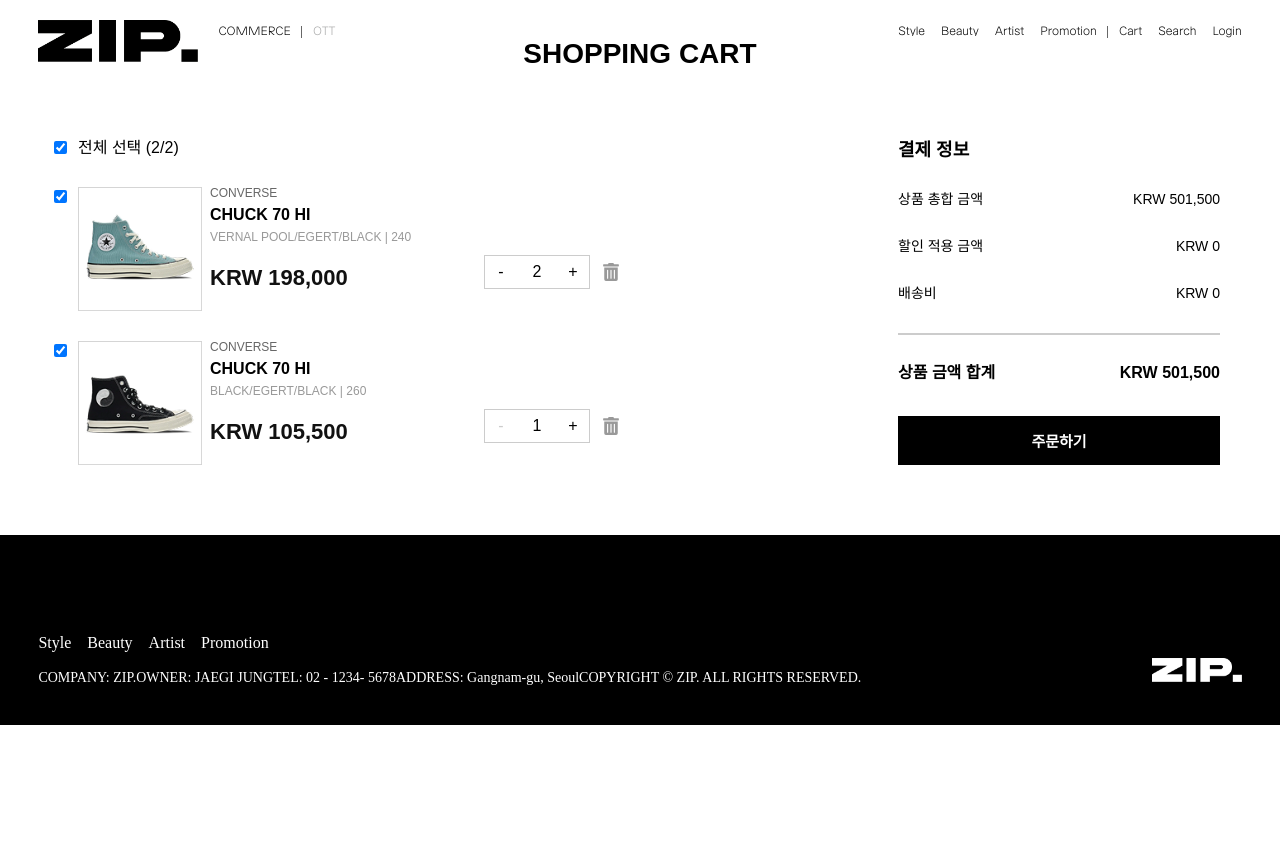
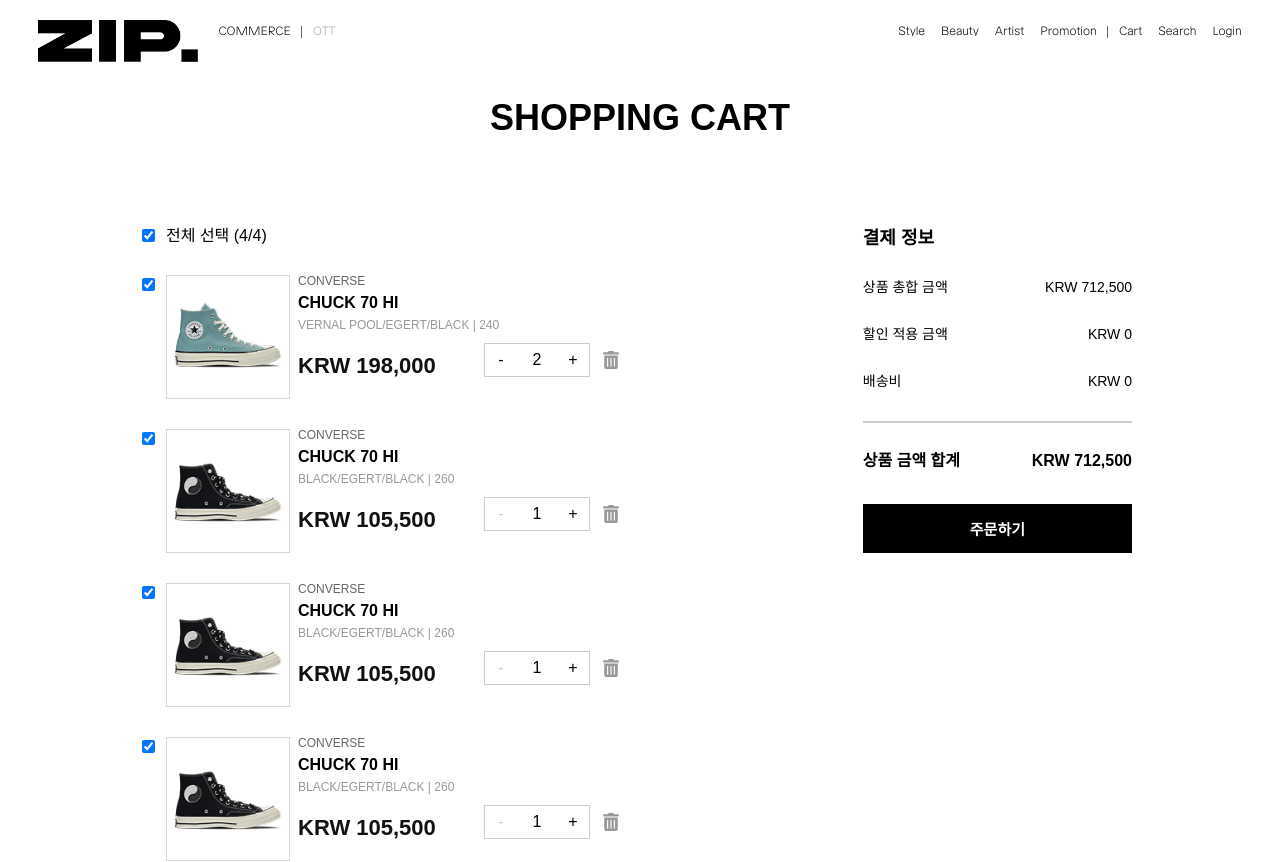
Before and after one commit to dongho9/ZIP., a React (Vite) app: page /cart in a window 1280 px wide. Shown: the top 862 px of the page. Before the commit the page ends 800 px from the top, so only its background shows below. Built offline with nearby package versions, Linux system fonts and the light colour scheme.

Commit message:
[다연]로그인 수정

```diff
--- a/src/pages/Cart.jsx
+++ b/src/pages/Cart.jsx
@@ -25,13 +25,40 @@
     quantity: 1,
     selected: true,
   },
+  {
+    id: 3,
+    brand: "CONVERSE",
+    name: "CHUCK 70 HI",
+    detail: "BLACK/EGERT/BLACK | 260",
+    price: 105500,
+    image: "../src/imgs/cart/shoes2.png",
+    quantity: 1,
+    selected: true,
+  },
+  {
+    id: 4,
+    brand: "CONVERSE",
+    name: "CHUCK 70 HI",
+    detail: "BLACK/EGERT/BLACK | 260",
+    price: 105500,
+    image: "../src/imgs/cart/shoes2.png",
+    quantity: 1,
+    selected: true,
+  },
 ];
 
 const PageWrapper = styled.div`
-  padding: 40px;
-  margin: auto;
-  font-family: "Arial", sans-serif;
-
+  display: flex;
+  flex-direction: column;
+  justify-content: center;
+  align-items: center;
+  height: 100%;
+  min-height: calc(100vh - 190px);
+  padding: 0 10%;
+  /* margin: auto; */
+  font-family: "Pretendard", sans-serif;
+  gap: 60px;
+  margin: 100px 0;
   @media (max-width: 1024px) {
     padding: 40px;
     margin: 60px 30px;
@@ -44,9 +71,8 @@
 `;
 
 const Title = styled.h2`
-  font-size: 28px;
+  font-size: 3.6rem;
   text-align: center;
-  margin-bottom: 40px;
   font-weight: 700;
 
   @media (max-width: 767px) {
@@ -59,7 +85,7 @@
   display: flex;
   justify-content: space-between;
   gap: 20px;
-
+  width: 100%;
   @media (max-width: 1024px) {
     flex-direction: column;
   }
@@ -256,11 +282,21 @@
   };
 
   const toggleSelectItem = (id) => {
-    setItems(items.map((item) => (item.id === id ? { ...item, selected: !item.selected } : item)));
+    setItems(
+      items.map((item) =>
+        item.id === id ? { ...item, selected: !item.selected } : item
+      )
+    );
   };
 
   const changeQty = (id, diff) => {
-    setItems(items.map((item) => (item.id === id ? { ...item, quantity: Math.max(1, item.quantity + diff) } : item)));
+    setItems(
+      items.map((item) =>
+        item.id === id
+          ? { ...item, quantity: Math.max(1, item.quantity + diff) }
+          : item
+      )
+    );
   };
 
   const removeItem = (id) => {
@@ -268,7 +304,10 @@
   };
 
   const selectedItems = items.filter((item) => item.selected);
-  const totalPrice = selectedItems.reduce((sum, item) => sum + item.price * item.quantity, 0);
+  const totalPrice = selectedItems.reduce(
+    (sum, item) => sum + item.price * item.quantity,
+    0
+  );
 
   return (
     <PageWrapper>
@@ -288,7 +327,11 @@
 
           {items.map((item) => (
             <ItemBox key={item.id}>
-              <input type="checkbox" checked={item.selected} onChange={() => toggleSelectItem(item.id)} />
+              <input
+                type="checkbox"
+                checked={item.selected}
+                onChange={() => toggleSelectItem(item.id)}
+              />
               <Image src={item.image} alt={item.name} />
               <ItemInfo>
                 <Brand>{item.brand}</Brand>
--- a/src/pages/Login.jsx
+++ b/src/pages/Login.jsx
@@ -1,6 +1,7 @@
-import { useNavigate, Link } from "react-router-dom";
+import { useNavigate } from "react-router-dom";
 import styled from "styled-components";
 import { useRef } from "react";
+
 const Wrapper = styled.div`
   display: flex;
   width: 100%;
@@ -18,7 +19,7 @@
   @media screen and (max-width: 1024px) {
     width: 50%;
   }
-  @media screen and (max-width: 768px) {
+  @media screen and (max-width: 767px) {
     display: none;
   }
 `;
@@ -42,7 +43,7 @@
     padding: 0 3%;
   }
   //모바일
-  @media screen and (max-width: 768px) {
+  @media screen and (max-width: 767px) {
     width: 100%;
     padding: 0 3%;
   }
@@ -112,8 +113,6 @@
   color: 1px solid var(--dark-color);
   border: 1px solid var(--dark-color);
   position: relative;
-  a {
-  }
 `;
 
 const Text = styled.div`
@@ -133,9 +132,9 @@
 
 const Login = () => {
   const navigate = useNavigate();
-  // const handleSignupClick = () => {
-  //   navigate("/signup");
-  // };
+  const handleSignupClick = () => {
+    navigate("/signup");
+  };
   const btnRef = useRef();
   console.log(btnRef.current);
   return (
@@ -153,8 +152,8 @@
           <InputGroup>
             <Group>
               <Button>LOGIN</Button>
-              <SubBtn ref={btnRef} type="button">
-                <Link to="/signup">CREATE ACCOUNT</Link>
+              <SubBtn ref={btnRef} type="button" onClick={handleSignupClick}>
+                CREATE ACCOUNT
               </SubBtn>
             </Group>
             <Text>아이디 | 비밀번호 찾기</Text>
```
